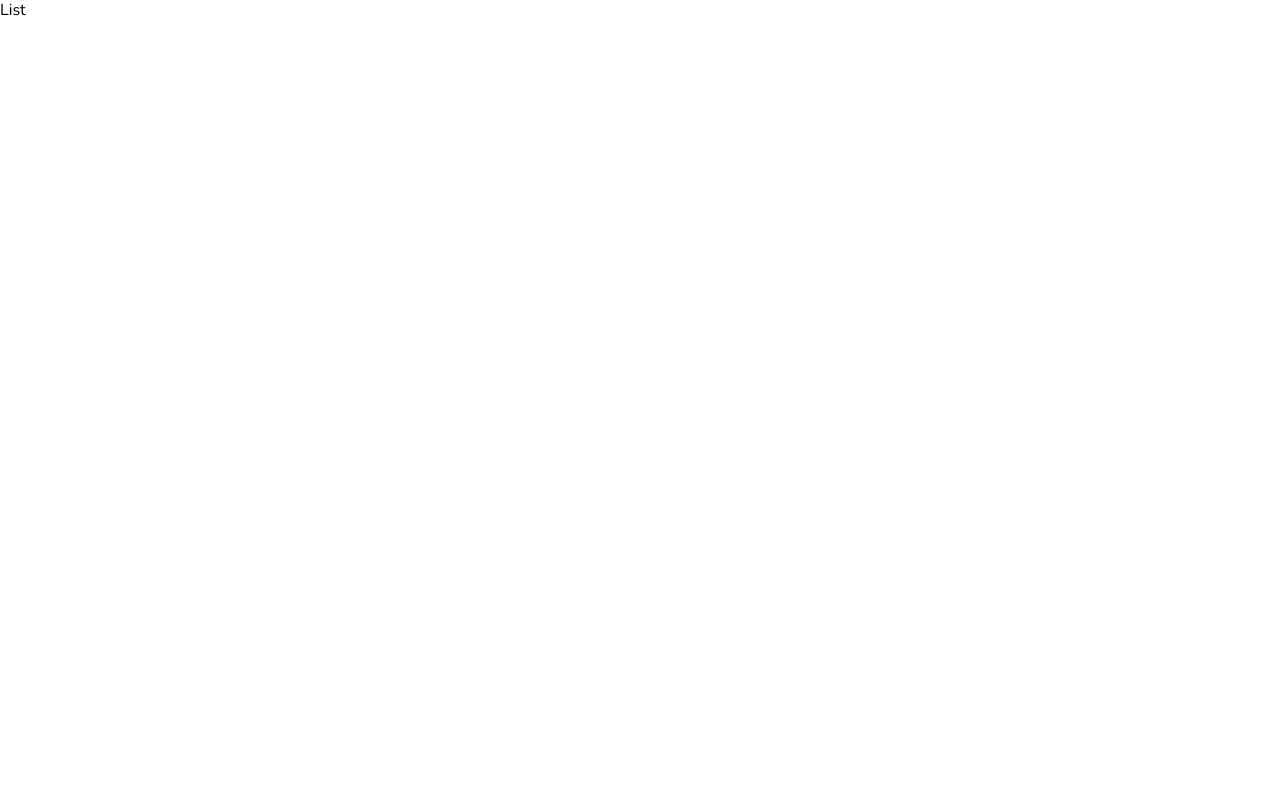
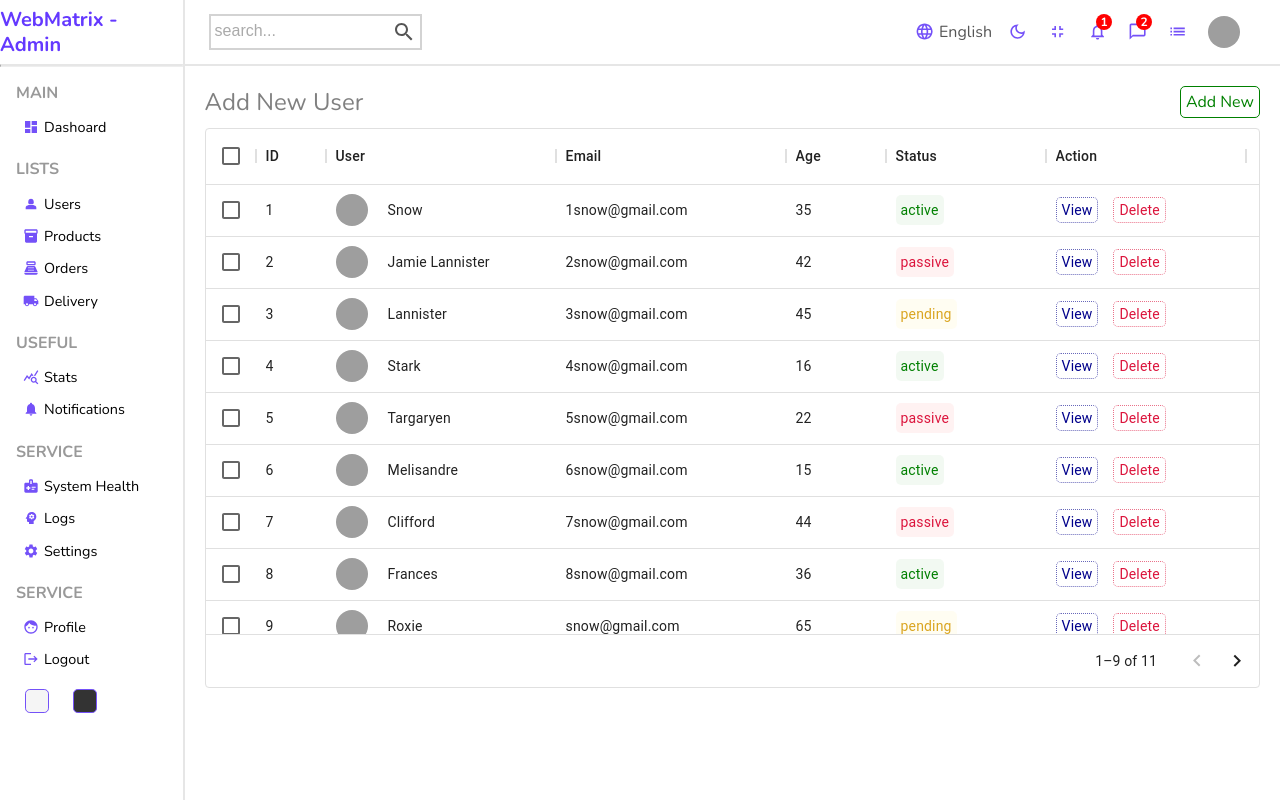
Before and after one commit to SuryanshuTomar/Projects, a React (Vite) app in the folder React/admin-dashboard-lama/: page /users in a window 1280 px wide. Built offline with nearby package versions, Linux system fonts and the light colour scheme; grey boxes are pictures that could not be loaded.

Commit message:
table component and style

```diff
--- a/React/admin-dashboard-lama/src/pages/list/List.jsx
+++ b/React/admin-dashboard-lama/src/pages/list/List.jsx
@@ -1,7 +1,18 @@
+import Datatable from "../../components/datatable/DataTable";
+import Navbar from "../../components/navbar/Navbar";
+import Sidebar from "../../components/sidebar/Sidebar";
 import "./list.scss";
 
 const List = () => {
-	return <div>List</div>;
+	return (
+		<div className="list">
+			<Sidebar />
+			<div className="listContainer">
+				<Navbar />
+				<Datatable />
+			</div>
+		</div>
+	);
 };
 
 export default List;
--- a/React/admin-dashboard-lama/src/pages/list/list.scss
+++ b/React/admin-dashboard-lama/src/pages/list/list.scss
@@ -0,0 +1,8 @@
+.list {
+	display: flex;
+	width: 100%;
+
+	.listContainer {
+		flex: 6;
+	}
+}
```
